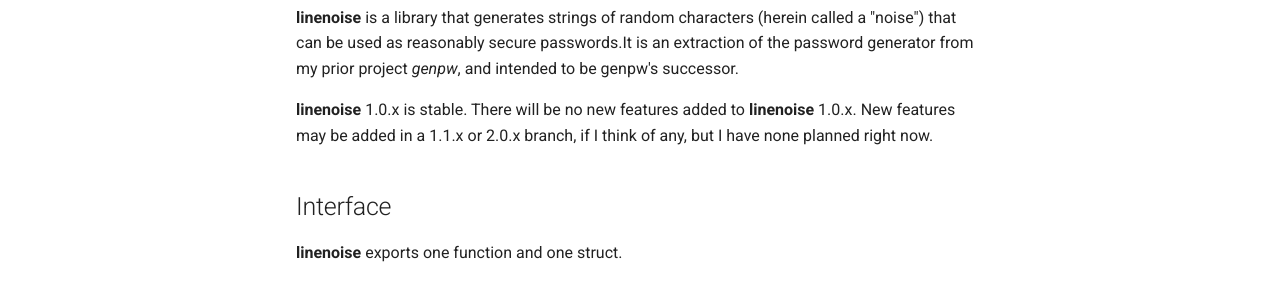
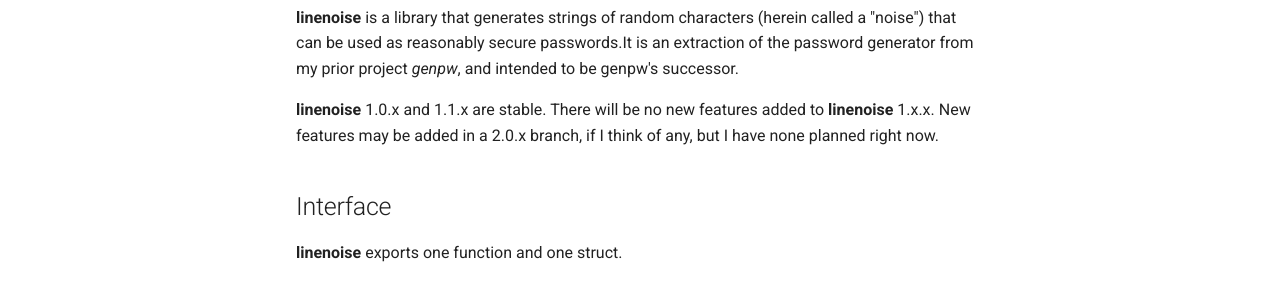
Before and after one commit to mcornick/linenoise, an MkDocs documentation site: the page built from docs/index.md, in a window 1280 px wide and 1377 px high. Shown: the part 175-459 px from the top of the window. Built offline with MkDocs 1.6.1 and Material for MkDocs 9.7.7, drawn with Linux system fonts in a browser that asks for light colours; comment, search, counter and statistics services are not loaded; the version menu is left out.

Commit message:
docs: whoops, I'm on 1.1.x already
Signed-off-by: Mark Cornick <mcornick@mcornick.com>

```diff
--- a/docs/index.md
+++ b/docs/index.md
@@ -3,7 +3,7 @@ title: linenoise
 ---
 __linenoise__ is a library that generates strings of random characters (herein called a "noise") that can be used as reasonably secure passwords.It is an extraction of the password generator from my prior project _genpw_, and intended to be genpw's successor.
 
-__linenoise__ 1.0.x is stable. There will be no new features added to __linenoise__ 1.0.x. New features may be added in a 1.1.x or 2.0.x branch, if I think of any, but I have none planned right now.
+__linenoise__ 1.0.x and 1.1.x are stable. There will be no new features added to __linenoise__ 1.x.x. New features may be added in a 2.0.x branch, if I think of any, but I have none planned right now.
 
 ## Interface
 
```
Also changed, not shown: README.md (+1 -1 lines), 1 other file.
